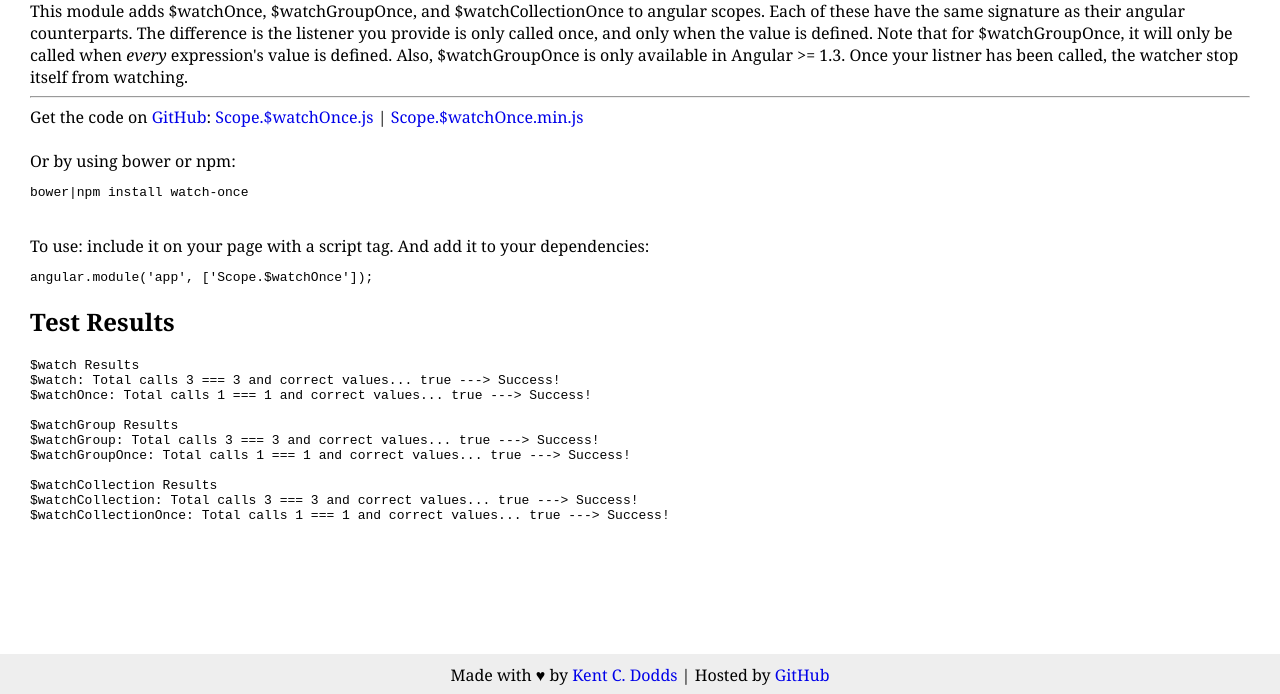
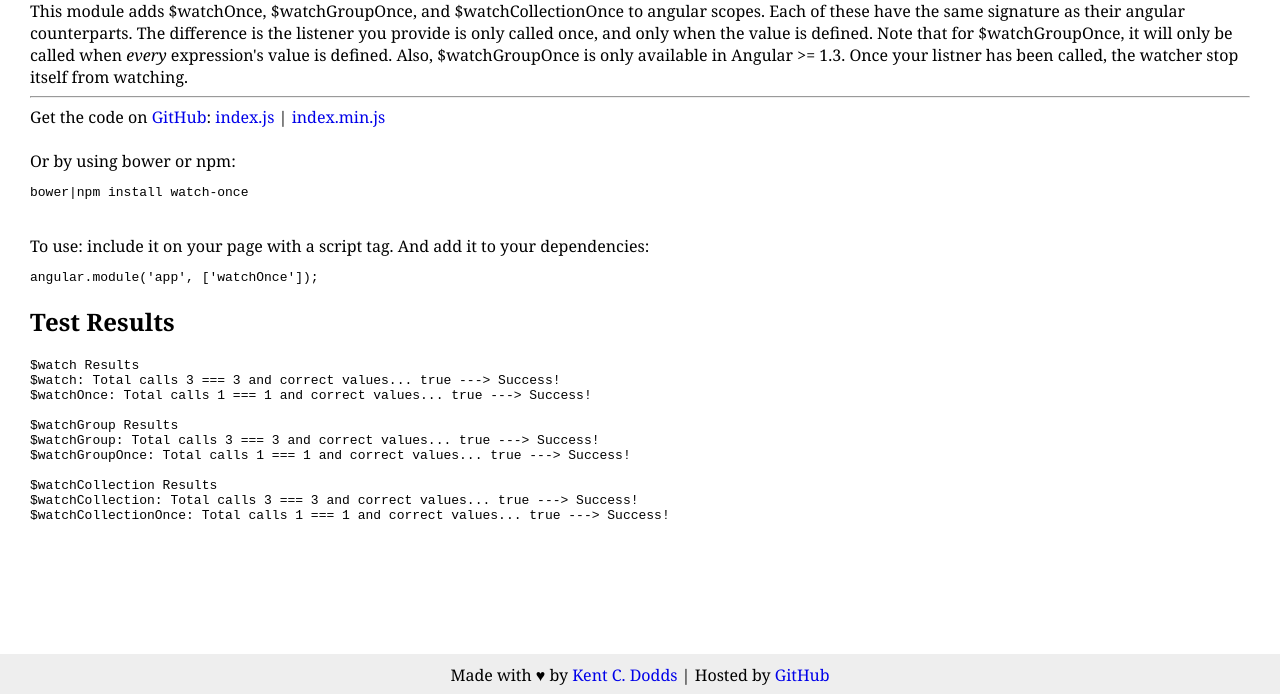
Before and after one commit to kentcdodds/watchOnce, a website: page index.html in a window 1280 px wide. Shown: the part 116-810 px from the top of the page. Drawn offline with nearby package versions, Linux system fonts and the light colour scheme.

Commit message:
Renaming file to Close #2

```diff
--- a/index.html
+++ b/index.html
@@ -1,6 +1,6 @@
 <html ng-app="example">
 <head>
-<script src="https://code.angularjs.org/1.3.0-beta.13/angular.js"></script>
+<script src="https://code.angularjs.org/1.4.0/angular.js"></script>
 <style>
   body {
     height: 100%;
@@ -49,14 +49,14 @@
     <hr />
     <div>
       Get the code on <a href="http://github.com/kentcdodds/watchOnce">GitHub</a>:
-      <a href="https://raw.githubusercontent.com/kentcdodds/watchOnce/master/Scope.$watchOnce.js">Scope.$watchOnce.js</a> |
-      <a href="https://raw.githubusercontent.com/kentcdodds/watchOnce/master/Scope.$watchOnce.min.js">Scope.$watchOnce.min.js</a>
+      <a href="https://raw.githubusercontent.com/kentcdodds/watchOnce/master/index.js">index.js</a> |
+      <a href="https://raw.githubusercontent.com/kentcdodds/watchOnce/master/index.min.js">index.min.js</a>
 
       <br /><br />
       Or by using bower or npm: <pre>bower|npm install watch-once</pre>
       <br />
       To use: include it on your page with a script tag. And add it to your dependencies:
-      <pre>angular.module('app', ['Scope.$watchOnce']);</pre>
+      <pre>angular.module('app', ['watchOnce']);</pre>
     </div>
     <div>
       <h2>Test Results</h2>
@@ -71,7 +71,7 @@
     Hosted by <a href="http://github.com/kentcdodds/watchOnce">GitHub</a>
   </div>
 </div>
-<script src="Scope.$watchOnce.js"></script>
+<script src="index.js"></script>
 <script src="test-runner.js"></script>
 <script>
   //Google Analytics
```
Also changed, not shown: bower.json (+4 -4 lines), index.js (renamed from Scope.$watchOnce.js, +5 -5 lines), package.json (+5 -5 lines), CHANGELOG.md, README.md, index.min.js.
